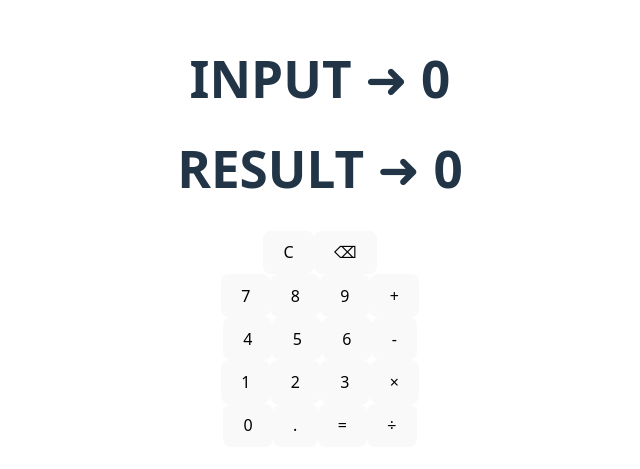
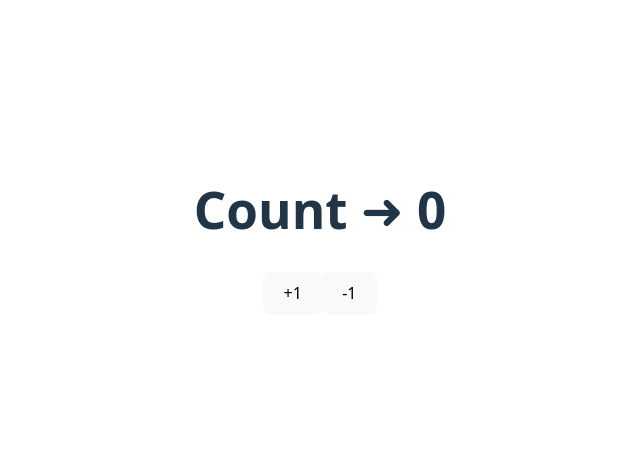
Before and after one commit to earlyerin/korea_it_web_react_study, a React (Vite) app: page / in a window 1280 px wide. Shown: the part 169-638 px from the top of the page, without its empty margins (320-960 px from the left). Built offline with nearby package versions, Linux system fonts and the light colour scheme.

Commit message:
Feat: componentization

```diff
--- a/src/App.jsx
+++ b/src/App.jsx
@@ -1,9 +1,9 @@
-import './App.css'
-import BaxisJsx from './components/BasicJsx/BaxisJsx'
-import BasicProps from './components/BasicProps/BasicProps'
-import BasicReact from './components/BasicReact/BasicReact'
-import Calculator from './components/BasicState/Calculator/Calculator'
-import CountState from './components/BasicState/CountState/CountState'
+import "./App.css";
+import BaxisJsx from "./components/BasicJsx/BaxisJsx";
+import BasicProps from "./components/BasicProps/BasicProps";
+import BasicReact from "./components/BasicReact/BasicReact";
+import Calculator from "./components/BasicState/Calculator/Calculator";
+import CountState from "./components/BasicState/CountState/CountState";
 
 //초기 화면 구성
 function App() {
@@ -13,10 +13,10 @@ function App() {
       {/* <BasicReact /> */}
       {/* <BaxisJsx /> */}
       {/* <BasicProps /> */}
-      {/* <CountState /> */}
-      <Calculator />
+      <CountState />
+      {/* <Calculator /> */}
     </>
-  )
+  );
 }
 
-export default App
+export default App;
--- /dev/null
+++ b/src/components/BasicState/CountButton/CountButton.jsx
@@ -0,0 +1,10 @@
+function CountButton({ value, onClick, text }) {
+  console.log("CountButton Randering...");
+  return (
+    <button value={value} onClick={(e) => onClick(e.target.value)}>
+      {text}
+    </button>
+  );
+}
+
+export default CountButton;
--- /dev/null
+++ b/src/components/BasicState/CountHeader/CountHeader.jsx
@@ -0,0 +1,6 @@
+function CountHeader({ count }) {
+  console.log("CountHeader Randering...");
+  return <h1>Count ➜ {count}</h1>;
+}
+
+export default CountHeader;
--- a/src/components/BasicState/CountState/CountState.jsx
+++ b/src/components/BasicState/CountState/CountState.jsx
@@ -1,22 +1,26 @@
-import { useState } from "react"
+import { useState } from "react";
+import CountHeader from "../CountHeader/CountHeader";
+import CountButton from "../CountButton/CountButton";
 
 function CountState() {
+  console.log("CountState Randering...");
   const [count, setCount] = useState(0);
 
-    const handleOnClick = (value) => {
-      const num = parseInt(value);
-      setCount(num + count);
-      // document.querySelector("h1").innerText = count;
-      console.log("Count:", num + count);
-    }
+  const handleOnClick = (value) => {
+    const num = Number(value);
+    setCount((prev) => num + prev); //전 상태값을 인자로 받아 처리(fucntional update)
+    // document.querySelector("h1").innerText = count;
+    console.log("Count:", num + count);
+  };
 
+  //HTML요소 컴포넌트화
   return (
     <div>
-        <h1>Count ➜ {count}</h1>
-        <button value={1} onClick={(e) => handleOnClick(e.target.value)}>+1</button>
-        <button value={-1} onClick={(e) => handleOnClick(e.target.value)}>-1</button>
+      <CountHeader count={count} />
+      <CountButton value={1} onClick={handleOnClick} text="+1" />
+      <CountButton value={-1} onClick={handleOnClick} text="-1" />
     </div>
-  )
+  );
 }
 
-export default CountState
+export default CountState;
--- a/src/main.jsx
+++ b/src/main.jsx
@@ -1,11 +1,7 @@
-import { StrictMode } from 'react'
-import { createRoot } from 'react-dom/client'
-import './index.css'
-import App from './App.jsx'
+import { StrictMode } from "react";
+import { createRoot } from "react-dom/client";
+import "./index.css";
+import App from "./App.jsx";
 
 //index.html과 App.jsx를 연결
-createRoot(document.getElementById('root')).render(
-  <StrictMode>
-    <App />
-  </StrictMode>,
-)
+createRoot(document.getElementById("root")).render(<App />);
```
